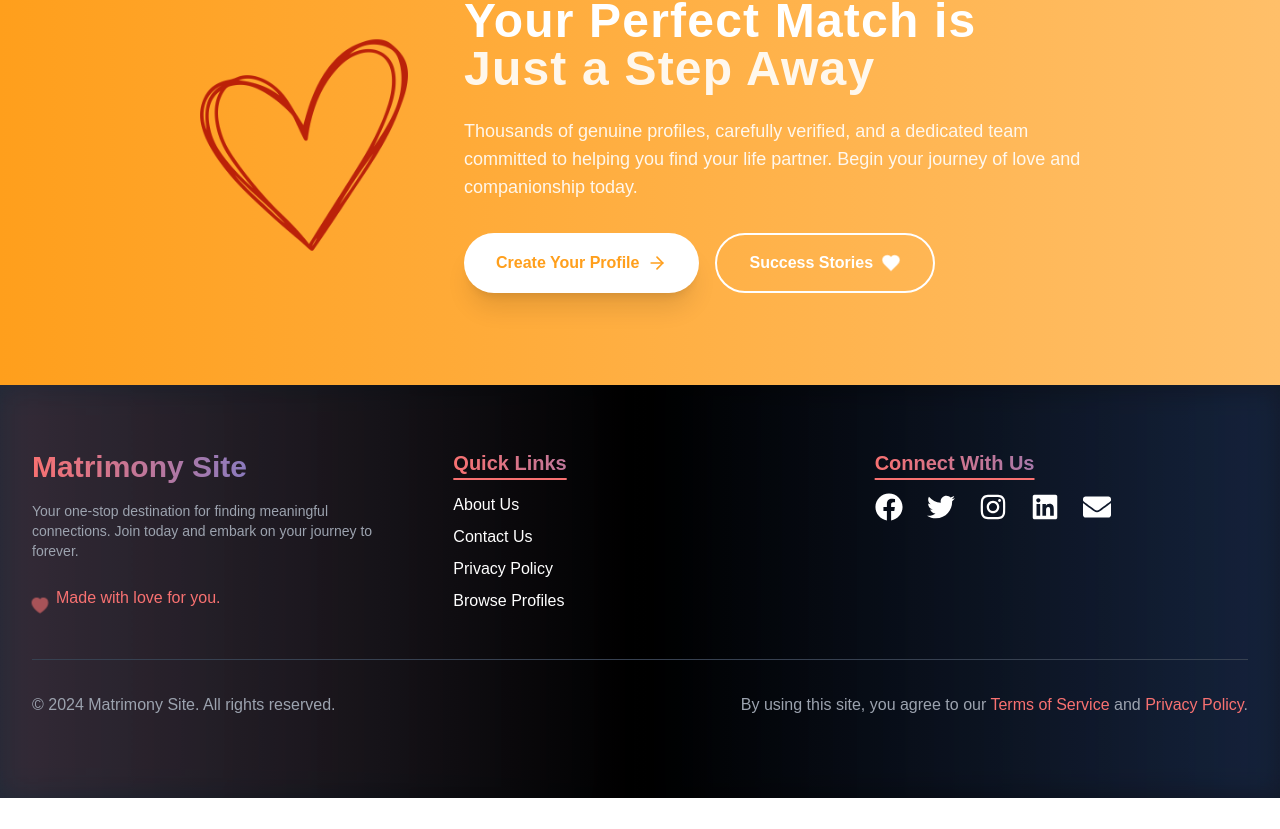
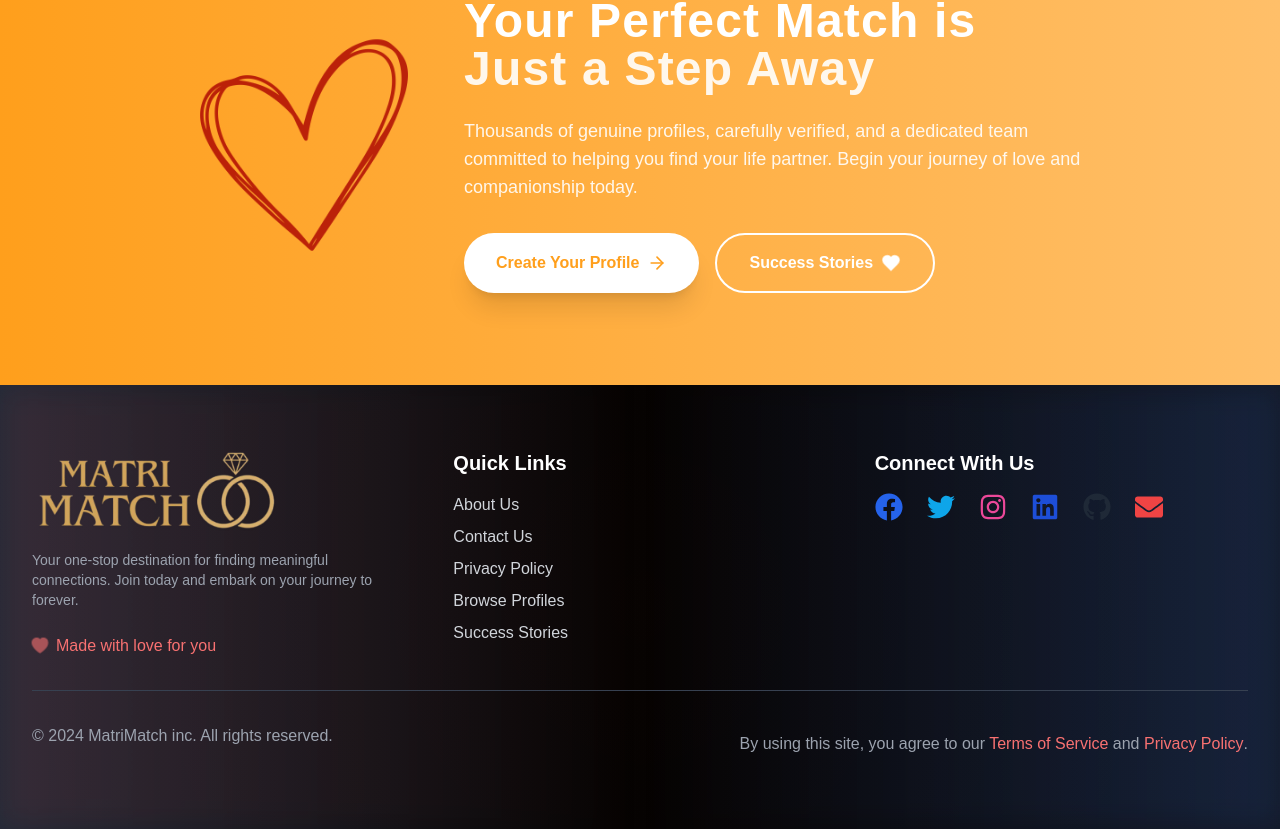
Before and after one commit to Ratheshan03/matrimony-frontend, a Next.js app: page / in a window 1280 px wide. Shown: the part 10433-11262 px from the top of the page. Before the commit the page ends 11231 px from the top, so only its background shows below. Built offline with nearby package versions, Linux system fonts and the light colour scheme.

Commit message:
feat: Add ScrollToTop button and enhance footer styles

```diff
--- a/src/app/layout.tsx
+++ b/src/app/layout.tsx
@@ -4,6 +4,7 @@ import type { Metadata } from "next";
 import Navbar from "../components/Navbar/Navbar";
 import Footer from "../components/Footer/Footer";
 import "../styles/globals.css";
+import ScrollToTopButton from "@/components/GoToTop";
 
 const metadata: Metadata = {
   title: "Matrimony Site",
@@ -20,6 +21,7 @@ export default function RootLayout({ children }: RootLayoutProps) {
       <body className="bg-gradient-to-r from-gray-100 via-white to-red-100 min-h-screen flex flex-col">
         <Navbar />
         <main className="flex-grow">{children}</main>
+        <ScrollToTopButton />
         <Footer />
       </body>
     </html>
--- a/src/components/Footer/Footer.module.css
+++ b/src/components/Footer/Footer.module.css
@@ -1,33 +1,60 @@
 .footer {
+  background: linear-gradient(to right, #1f2937, #000000, #1f2937);
   position: relative;
   overflow: hidden;
+  transition: all 0.3s ease;
 }
 
-.footer-container h2 {
-  background: linear-gradient(to right, #f87171, #3b82f6);
+.footer::before {
+  content: '';
+  position: absolute;
+  top: -50%;
+  left: -50%;
+  width: 200%;
+  height: 200%;
+  background: radial-gradient(
+    circle at center,
+    rgba(255, 107, 53, 0.1) 0%,
+    transparent 70%
+  );
+  opacity: 0.3;
+  pointer-events: none;
+}
+
+.text-gradient {
+  background: linear-gradient(to right, #FF6B35, #FF9F1C);
   -webkit-background-clip: text;
   -webkit-text-fill-color: transparent;
 }
 
-.footer-container a:hover {
-  transform: scale(1.1);
-  transition: transform 0.3s ease-in-out;
+@media (max-width: 768px) {
+  .footer {
+    padding: 2rem 1rem;
+  }
 }
 
-.footer-container h3 {
-  background: linear-gradient(to right, #f87171, #3b82f6);
-  -webkit-background-clip: text;
-  -webkit-text-fill-color: transparent;
+/* Refined hover and transition effects */
+.footer a {
+  transition: all 0.3s ease;
+  position: relative;
 }
 
-.footer .legal-section {
-  text-align: center;
-  display: flex;
-  flex-wrap: wrap;
-  justify-content: center;
-  gap: 1rem;
+.footer a::after {
+  content: '';
+  position: absolute;
+  width: 0;
+  height: 2px;
+  bottom: -2px;
+  left: 0;
+  background-color: #FF6B35;
+  transition: width 0.3s ease;
 }
 
-.footer-container a {
-  color: #ffffff;
+.footer a:hover::after {
+  width: 100%;
 }
+
+.footer a:hover {
+  color: #FFBF69;
+  transform: translateY(-2px);
+}
--- a/src/components/Footer/Footer.tsx
+++ b/src/components/Footer/Footer.tsx
@@ -2,109 +2,145 @@
 
 import { FC } from "react";
 import Link from "next/link";
+import Image from "next/image";
 import {
   FaFacebook,
   FaTwitter,
   FaInstagram,
   FaLinkedin,
   FaEnvelope,
+  FaGithub,
 } from "react-icons/fa";
 import { BsFillHeartFill } from "react-icons/bs";
 import styles from "./Footer.module.css";
 
 const Footer: FC = () => {
+  const currentYear = new Date().getFullYear();
+
+  const QuickLinks = [
+    { href: "/about", label: "About Us" },
+    { href: "/contact", label: "Contact Us" },
+    { href: "/privacy-policy", label: "Privacy Policy" },
+    { href: "/profiles", label: "Browse Profiles" },
+    { href: "/success-stories", label: "Success Stories" },
+  ];
+
+  const SocialLinks = [
+    {
+      href: "#",
+      icon: FaFacebook,
+      label: "Facebook",
+      color: "text-blue-600 hover:text-blue-700",
+    },
+    {
+      href: "#",
+      icon: FaTwitter,
+      label: "Twitter",
+      color: "text-sky-500 hover:text-sky-600",
+    },
+    {
+      href: "#",
+      icon: FaInstagram,
+      label: "Instagram",
+      color: "text-pink-500 hover:text-pink-600",
+    },
+    {
+      href: "#",
+      icon: FaLinkedin,
+      label: "LinkedIn",
+      color: "text-blue-700 hover:text-blue-800",
+    },
+    {
+      href: "#",
+      icon: FaGithub,
+      label: "GitHub",
+      color: "text-gray-800 hover:text-black",
+    },
+    {
+      href: "mailto:support@matrimonysite.com",
+      icon: FaEnvelope,
+      label: "Email",
+      color: "text-red-500 hover:text-red-600",
+    },
+  ];
+
   return (
     <footer
-      className={`${styles.footer} py-16 bg-gradient-to-r from-gray-800 via-black to-gray-900 text-white relative`}
+      className={`${styles.footer} py-16 bg-gradient-to-r from-gray-800 via-black to-gray-900 text-white relative overflow-hidden`}
     >
       {/* Glassmorphic Background Decoration */}
       <div className="absolute inset-0 bg-gradient-to-r from-red-500/10 via-transparent to-blue-500/10 blur-lg"></div>
 
       {/* Main Footer Content */}
       <div className="container mx-auto px-8 relative z-10">
-        <div
-          className={`${styles["footer-container"]} grid grid-cols-1 lg:grid-cols-3 gap-12 text-center lg:text-left`}
-        >
+        <div className="grid grid-cols-1 lg:grid-cols-3 gap-12 text-center lg:text-left">
           {/* Logo and About */}
           <div>
-            <h2 className="text-3xl font-bold text-gradient mb-4">
-              Matrimony Site
-            </h2>
-            <p className="text-sm text-gray-400 mb-6">
+            <div className="flex items-center justify-center lg:justify-start space-x-3 mb-4">
+              <Image
+                src="/images/logo-nav.png"
+                alt="Matrimony Site Logo"
+                width={250}
+                height={250}
+                className="rounded-3xl drop-shadow-sm"
+              />
+
+            </div>
+            <p className="text-sm text-gray-400 mb-6 text-center lg:text-left">
               Your one-stop destination for finding meaningful connections. Join
               today and embark on your journey to forever.
             </p>
-            <div className="flex justify-center lg:justify-start items-center space-x-2 text-red-400">
-              <BsFillHeartFill className="animate-pulse" />
-              <p>Made with love for you.</p>
+            <div className="flex justify-center lg:justify-start items-center space-x-2">
+              <div className="flex items-center text-red-400">
+                <BsFillHeartFill className="animate-pulse mr-2" />
+                <span>Made with love for you</span>
+              </div>
             </div>
           </div>
 
           {/* Quick Links */}
           <div>
-            <h3 className="text-xl font-semibold mb-4 underline underline-offset-8 decoration-red-400">
+            <h3 className="text-xl font-semibold mb-4 text-center lg:text-left text-white">
               Quick Links
             </h3>
             <nav className="flex flex-col items-center lg:items-start space-y-2">
-              <Link href="/about" className="hover:text-red-400 transition">
-                About Us
-              </Link>
-              <Link href="/contact" className="hover:text-red-400 transition">
-                Contact Us
-              </Link>
-              <Link
-                href="/privacy-policy"
-                className="hover:text-red-400 transition"
-              >
-                Privacy Policy
-              </Link>
-              <Link href="/profiles" className="hover:text-red-400 transition">
-                Browse Profiles
-              </Link>
+              {QuickLinks.map((link) => (
+                <Link
+                  key={link.href}
+                  href={link.href}
+                  className="text-gray-300 hover:text-red-400 transition relative group"
+                >
+                  <span className="relative">
+                    {link.label}
+
+                  </span>
+                </Link>
+              ))}
             </nav>
           </div>
 
           {/* Social Media */}
           <div>
-            <h3 className="text-xl font-semibold mb-4 underline underline-offset-8 decoration-red-400">
+            <h3 className="text-xl font-semibold mb-4 text-center lg:text-left text-white">
               Connect With Us
             </h3>
             <div className="flex justify-center lg:justify-start space-x-6">
-              <a
-                href="#"
-                className="hover:scale-110 transition-transform"
-                aria-label="Facebook"
-              >
-                <FaFacebook size={28} />
-              </a>
-              <a
-                href="#"
-                className="hover:scale-110 transition-transform"
-                aria-label="Twitter"
-              >
-                <FaTwitter size={28} />
-              </a>
-              <a
-                href="#"
-                className="hover:scale-110 transition-transform"
-                aria-label="Instagram"
-              >
-                <FaInstagram size={28} />
-              </a>
-              <a
-                href="#"
-                className="hover:scale-110 transition-transform"
-                aria-label="LinkedIn"
-              >
-                <FaLinkedin size={28} />
-              </a>
-              <a
-                href="mailto:support@matrimonysite.com"
-                className="hover:scale-110 transition-transform"
-                aria-label="Email"
-              >
-                <FaEnvelope size={28} />
-              </a>
+              {SocialLinks.map(({ href, icon: Icon, label, color }) => (
+                <a
+                  key={label}
+                  href={href}
+                  className={`${color} hover:scale-110 transition-all group relative`}
+                  aria-label={label}
+                >
+                  <div className="relative">
+                    <Icon
+                      size={28}
+                      className="group-hover:rotate-6 transition-transform"
+                    />
+                    <span className="absolute -top-1 -right-1 w-2 h-2 bg-transparent group-hover:bg-red-500 rounded-full transition-all duration-300 ease-in-out"></span>
+                  </div>
+                </a>
+              ))}
             </div>
           </div>
         </div>
@@ -113,10 +149,8 @@ const Footer: FC = () => {
         <div className="border-t border-gray-700 my-8"></div>
 
         {/* Legal Section */}
-        <div className="flex flex-col lg:flex-row items-center justify-between text-sm text-gray-400">
-          <p>
-            © {new Date().getFullYear()} Matrimony Site. All rights reserved.
-          </p>
+        <div className="flex flex-col lg:flex-row items-center justify-between text-sm text-gray-400 space-y-4 lg:space-y-0">
+          <p>© {currentYear} MatriMatch inc. All rights reserved.</p>
           <p>
             By using this site, you agree to our{" "}
             <Link
--- /dev/null
+++ b/src/components/GoToTop.tsx
@@ -0,0 +1,52 @@
+"use client";
+
+import { useState, useEffect } from "react";
+import { FaArrowUp } from "react-icons/fa";
+
+const ScrollToTopButton = () => {
+  const [isVisible, setIsVisible] = useState(false);
+
+  const toggleVisibility = () => {
+    // You can adjust the scroll threshold as needed
+    if (window.scrollY > 300) {
+      setIsVisible(true);
+    } else {
+      setIsVisible(false);
+    }
+  };
+
+  const scrollToTop = () => {
+    window.scrollTo({
+      top: 0,
+      behavior: "smooth",
+    });
+  };
+
+  useEffect(() => {
+    window.addEventListener("scroll", toggleVisibility);
+    return () => {
+      window.removeEventListener("scroll", toggleVisibility);
+    };
+  }, []);
+
+  if (!isVisible) return null;
+
+  return (
+    <button
+      onClick={scrollToTop}
+      className="fixed bottom-8 right-8 z-50 bg-[#FF6B35] text-white
+      p-4 rounded-full shadow-2xl hover:bg-[#FF6B35]/90
+      transition-all duration-300 ease-in-out
+      animate-bounce-slow group"
+      aria-label="Scroll to Top"
+    >
+      <FaArrowUp
+        className="text-2xl transform transition-transform
+        duration-300 group-hover:-translate-y-1
+        group-hover:scale-110"
+      />
+    </button>
+  );
+};
+
+export default ScrollToTopButton;
--- a/tailwind.config.ts
+++ b/tailwind.config.ts
@@ -26,11 +26,22 @@ const config: Config = {
         float: "float 6s ease-in-out infinite",
         "float-slow": "float 8s ease-in-out infinite",
         "float-slower": "float 10s ease-in-out infinite",
+        "bounce-slow": "bounce 2s infinite",
       },
       keyframes: {
         float: {
           "0%, 100%": { transform: "translateY(0)" },
           "50%": { transform: "translateY(-20px)" },
+        },
+        bounce: {
+          "0%, 100%": {
+            transform: "translateY(0)",
+            animationTimingFunction: "cubic-bezier(0.8, 0, 1, 1)",
+          },
+          "50%": {
+            transform: "translateY(-15%)",
+            animationTimingFunction: "cubic-bezier(0, 0, 0.2, 1)",
+          },
         },
       },
       rotate: {
```
